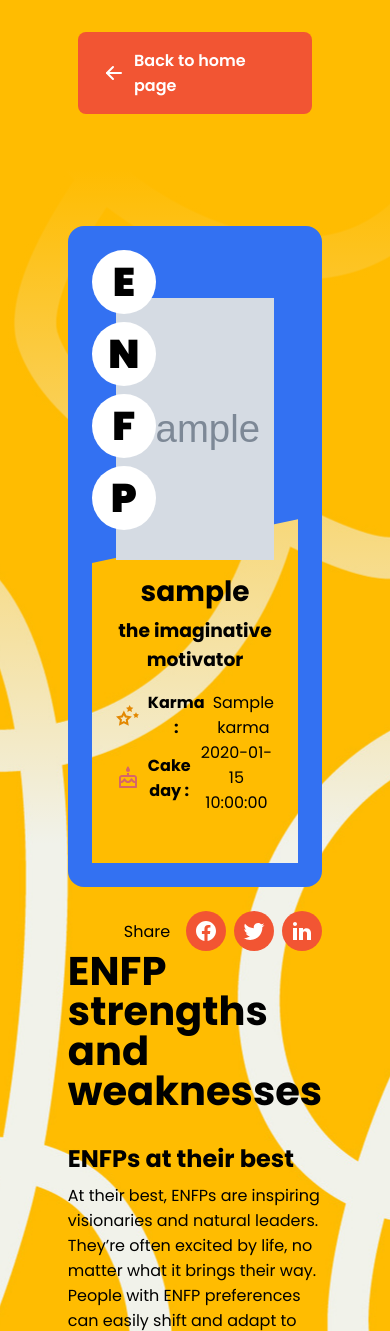
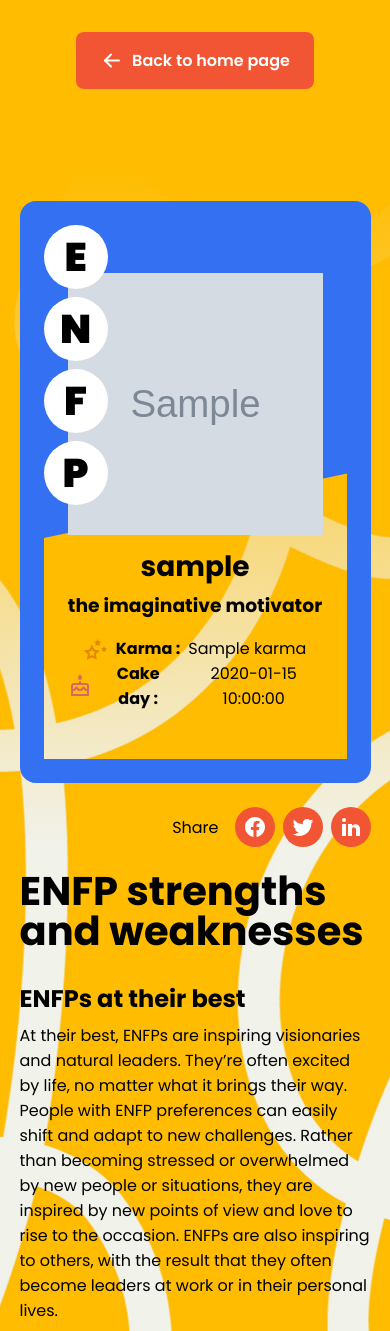
Before and after one commit to MattCarland/post2personality, a Flask app: template templates/result.html in a window 390 px wide. Shown: the top 1331 px of the page. Run offline with Flask 2, Linux system fonts and the light colour scheme; the template is opened without the code that fills it: most values are stand-ins (such as "Sample title", 1, 10 or a date in 2020); grey boxes marked "Sample" are stand-in pictures.

Commit message:
Adds media query for Result.html css for mobile

```diff
--- a/static/styles/styles.css
+++ b/static/styles/styles.css
@@ -240,7 +240,7 @@ main header img {
 }
 
 .share {
-  margin-top: 24px;
+  margin: 24px 0;
   display: flex;
   justify-content: flex-end;
 }
@@ -293,4 +293,7 @@ main header img {
   main .form_container {
     margin-top: -32px;
   }
+  .container {
+    width: 90%;
+  }
 }/*# sourceMappingURL=styles.css.map */
--- a/static/styles/styles.scss
+++ b/static/styles/styles.scss
@@ -241,7 +241,7 @@ main {
   }
 }
 .share {
-  margin-top: 24px;
+  margin: 24px 0;
   display: flex;
   justify-content: flex-end;
   p {
@@ -295,4 +295,7 @@ main {
       margin-top: -32px;
     }
   }
+  .container {
+    width: 90%;
+  }
 }
```
Also changed, not shown: 1 other file.
